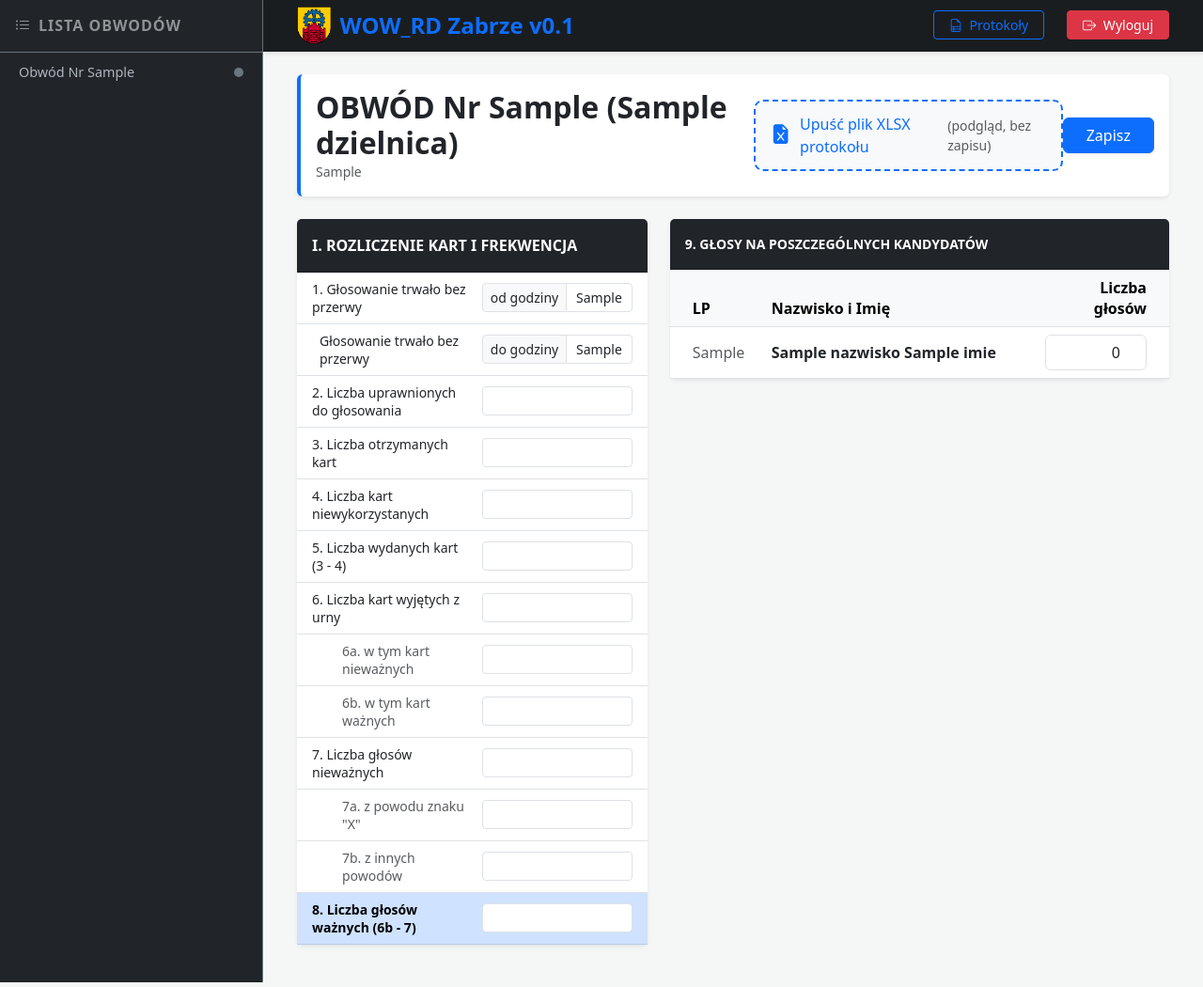
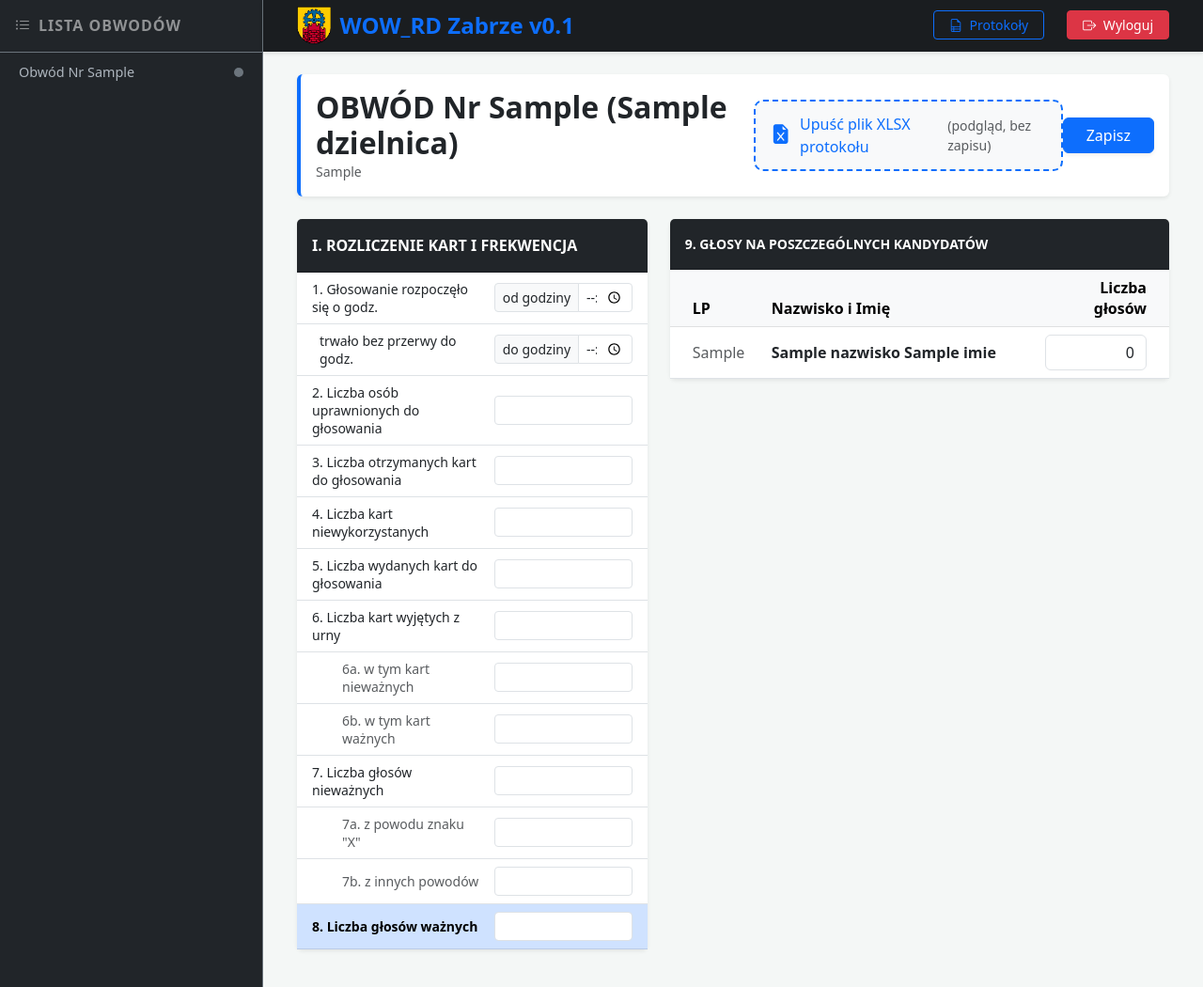
Before and after one commit to WojkoX/WOW_RD, a Flask app: template templates/dashboard.html in a window 1280 px wide. Shown: the part 25-1075 px from the top of the page at 94% size. Run offline with Flask 3, Linux system fonts and the light colour scheme; the template is opened without the code that fills it: most values are stand-ins (such as "Sample title", 1, 10 or a date in 2020); some libraries are stand-ins or nearby versions.

Commit message:
renaming controls

```diff
--- a/static/js/xlsx_import.js
+++ b/static/js/xlsx_import.js
@@ -6,14 +6,27 @@
    KONFIGURACJA – POLA STAŁE
    =============================== */
 const XLSX_FIELD_MAP = [
+
+  // Czas i zakres (G12, K12 wg Twojego kodu)
   { source: "G12",     target: "glos_od" },
-  { source: "G12:H12", target: "glos_od" },
   { source: "K12",     target: "glos_do" },
-  { source: "K14",     target: "k1" },
-  { source: "K21",     target: "k2" },
-  { source: "K22",     target: "k4" },
-  { source: "K23",     target: "k3" },
-  { source: "K24",     target: "k6" }
+
+  // Dane o kartach (K14 - K24 wg Twojego kodu i standardu)
+  { source: "K14",     target: "l_uprawn" },
+  { source: "K16",     target: "l_kart_otrzym" },
+  { source: "K18",     target: "l_kart_niewyk" },
+  { source: "K20",     target: "l_kart_wydan" },
+
+  // Dane z urny
+  { source: "K22",     target: "l_kart_wyjet" },
+  { source: "K23",     target: "l_kart_wyjet_niewaz" },
+  { source: "K24",     target: "l_kart_wyjet_waz" },
+
+  // Wyniki głosowania
+  { source: "K26",     target: "l_glos_niewaz" },
+  { source: "K27",     target: "l_glos_niewaz_zlyx" },
+  { source: "K28",     target: "l_glos_niewaz_inne" },
+  { source: "K30",     target: "l_glos_waz" }
 ];
 
 /* ===============================
--- a/templates/base.html
+++ b/templates/base.html
@@ -26,8 +26,18 @@
 
         /* Ukrywanie sidebaru dla widoków pełnoekranowych */
         .sidebar-hidden { display: none !important; }
+        .btn-status {height: 36px; display: inline-flex; align-items: center; line-height: 1;}
 
-        .btn-status {height: 36px; display: inline-flex; align-items: center; line-height: 1;}
+        /*bez spinerów*/
+        .no-spinner::-webkit-inner-spin-button,
+        .no-spinner::-webkit-outer-spin-button {
+         -webkit-appearance: none;
+                 margin: 0;
+                }
+         .no-spinner {
+             -moz-appearance: textfield;
+                }
+
     </style>
 </head>
 <body>
--- a/templates/dashboard.html
+++ b/templates/dashboard.html
@@ -83,46 +83,48 @@
                             <tbody>
 
                                 <tr>
-                                    <td class="ps-3">1. Głosowanie trwało bez przerwy</td>
+                                    <td class="ps-3">1. Głosowanie rozpoczęło się o godz.</td>
                                     <td class="pe-3">
                                         <div class="input-group input-group-sm">
                                             <span class="input-group-text">od godziny</span>
-                                            <input type="text" name="glos_od"
-                                                   class="form-control text-center"
-                                                   value="{{ dane.glos_od if dane else '' }}">
+                                            <input type="time" name="glos_od"
+                                                   class="form-control text-center no-spinner"
+                                                   value="{{ dane.glos_od if dane else '' }}"
+                                                   {{ 'readonly' if is_blocked }}>
                                         </div>
                                     </td>
                                 </tr>
 
                                 <tr>
-                                    <td class="ps-4">Głosowanie trwało bez przerwy</td>
+                                    <td class="ps-4"> trwało bez przerwy do godz.</td>
                                     <td class="pe-3">
                                         <div class="input-group input-group-sm">
                                             <span class="input-group-text">do godziny</span>
-                                            <input type="text" name="glos_do"
-                                                   class="form-control text-center"
-                                                   value="{{ dane.glos_do if dane else '' }}">
+                                            <input type="time" name="glos_do"
+                                                   class="form-control text-center no-spinner"
+                                                   value="{{ dane.glos_do if dane else '' }}"
+                                                   {{ 'readonly' if is_blocked }}>
                                         </div>
                                     </td>
                                 </tr>
 
                                 <tr>
-                                    <td class="ps-3">2. Liczba uprawnionych do głosowania</td>
+                                    <td class="ps-3">2. Liczba osób uprawnionych do głosowania</td>
                                     <td class="pe-3">
                                         <input type="number"
-                                               name="k1"
-                                               class="form-control form-control-sm text-end"
+                                               name="l_uprawn"
+                                               class="form-control form-control-sm text-end no-spinner"
                                                value="{{ dane.l_uprawn if dane else 0 }}"
                                                {{ 'readonly' if is_blocked }}>
                                     </td>
                                 </tr>
 
                                 <tr>
-                                    <td class="ps-3">3. Liczba otrzymanych kart</td>
+                                    <td class="ps-3">3. Liczba otrzymanych kart do głosowania</td>
                                     <td class="pe-3">
                                         <input type="number"
-                                               name="k2"
-                                               class="form-control form-control-sm text-end"
+                                               name="l_kart_otrzym "
+                                               class="form-control form-control-sm text-end no-spinner"
                                                value="{{ dane.l_kart_otrzym if dane else 0 }}"
                                                {{ 'readonly' if is_blocked }}>
                                     </td>
@@ -132,21 +134,21 @@
                                     <td class="ps-3">4. Liczba kart niewykorzystanych</td>
                                     <td class="pe-3">
                                         <input type="number"
-                                               name="k4"
-                                               class="form-control form-control-sm text-end"
+                                               name="l_kart_niewyk"
+                                               class="form-control form-control-sm text-end no-spinner"
                                                value="{{ dane.l_kart_niewyk if dane else 0 }}"
                                                {{ 'readonly' if is_blocked }}>
                                     </td>
                                 </tr>
 
                                 <tr>
-                                    <td class="ps-3">5. Liczba wydanych kart (3 - 4)</td>
+                                    <td class="ps-3">5. Liczba wydanych kart do głosowania</td>
                                     <td class="pe-3">
                                         <input type="number"
-                                               name="k5"
-                                               class="form-control form-control-sm text-end"
+                                               name="l_kart_wydan"
+                                               class="form-control form-control-sm text-end no-spinner"
                                                value="{{ dane.l_kart_wydan if dane else 0 }}"
-                                               readonly>
+                                                {{ 'readonly' if is_blocked }}>
                                     </td>
                                 </tr>
 
@@ -154,8 +156,8 @@
                                     <td class="ps-3">6. Liczba kart wyjętych z urny</td>
                                     <td class="pe-3">
                                         <input type="number"
-                                               name="k3"
-                                               class="form-control form-control-sm text-end"
+                                               name="l_kart_wyjet"
+                                               class="form-control form-control-sm text-end no-spinner"
                                                value="{{ dane.l_kart_wyjet if dane else 0 }}"
                                                {{ 'readonly' if is_blocked }}>
                                     </td>
@@ -165,8 +167,8 @@
                                     <td class="ps-5 text-muted">6a. w tym kart nieważnych</td>
                                     <td class="pe-3">
                                         <input type="number"
-                                               name="k4a"
-                                               class="form-control form-control-sm text-end"
+                                               name="l_kart_wyjet_niewaz"
+                                               class="form-control form-control-sm text-end no-spinner"
                                                value="{{ dane.l_kart_wyjet_niewaz if dane else 0 }}"
                                                {{ 'readonly' if is_blocked }}>
                                     </td>
@@ -176,8 +178,8 @@
                                     <td class="ps-5 text-muted">6b. w tym kart ważnych</td>
                                     <td class="pe-3">
                                         <input type="number"
-                                               name="k4b"
-                                               class="form-control form-control-sm text-end"
+                                               name="l_kart_wyjet_waz"
+                                               class="form-control form-control-sm text-end no-spinner"
                                                value="{{ dane.l_kart_wyjet_waz if dane else 0 }}"
                                                {{ 'readonly' if is_blocked }}>
                                     </td>
@@ -187,8 +189,8 @@
                                     <td class="ps-3">7. Liczba głosów nieważnych</td>
                                     <td class="pe-3">
                                         <input type="number"
-                                               name="k6"
-                                               class="form-control form-control-sm text-end"
+                                               name="l_glos_niewaz"
+                                               class="form-control form-control-sm text-end no-spinner"
                                                value="{{ dane.l_glos_niewaz if dane else 0 }}"
                                                {{ 'readonly' if is_blocked }}>
                                     </td>
@@ -198,8 +200,8 @@
                                     <td class="ps-5 text-muted">7a. z powodu znaku "X"</td>
                                     <td class="pe-3">
                                         <input type="number"
-                                               name="k6a"
-                                               class="form-control form-control-sm text-end"
+                                               name="l_glos_niewaz_zlyx"
+                                               class="form-control form-control-sm text-end no-spinner"
                                                value="{{ dane.l_glos_niewaz_zlyx if dane else 0 }}"
                                                {{ 'readonly' if is_blocked }}>
                                     </td>
@@ -209,21 +211,21 @@
                                     <td class="ps-5 text-muted">7b. z innych powodów</td>
                                     <td class="pe-3">
                                         <input type="number"
-                                               name="k6b"
-                                               class="form-control form-control-sm text-end"
+                                               name="l_glos_niewaz_inne"
+                                               class="form-control form-control-sm text-end no-spinner"
                                                value="{{ dane.l_glos_niewaz_inne if dane else 0 }}"
                                                {{ 'readonly' if is_blocked }}>
                                     </td>
                                 </tr>
 
                                 <tr class="table-primary fw-bold">
-                                    <td class="ps-3">8. Liczba głosów ważnych (6b - 7)</td>
+                                    <td class="ps-3">8. Liczba głosów ważnych</td>
                                     <td class="pe-3">
                                         <input type="number"
-                                               name="k8"
-                                               class="form-control form-control-sm text-end"
+                                               name="l_glos_waz"
+                                               class="form-control form-control-sm text-end no-spinner"
                                                value="{{ dane.l_glos_waz if dane else 0 }}"
-                                               readonly>
+                                                {{ 'readonly' if is_blocked }}>
                                     </td>
                                 </tr>
 
@@ -257,7 +259,7 @@
                                     <td class="pe-4">
                                         <input type="number"
                                                name="kandydat_{{ k.id_kandydat }}"
-                                               class="form-control text-end kandydat-input"
+                                               class="form-control text-end kandydat-input no-spinner"
                                                value="{{ glosy_dict.get(k.id_kandydat, 0) }}"
                                                min="0"
                                                {{ 'readonly' if is_blocked }}>
```
